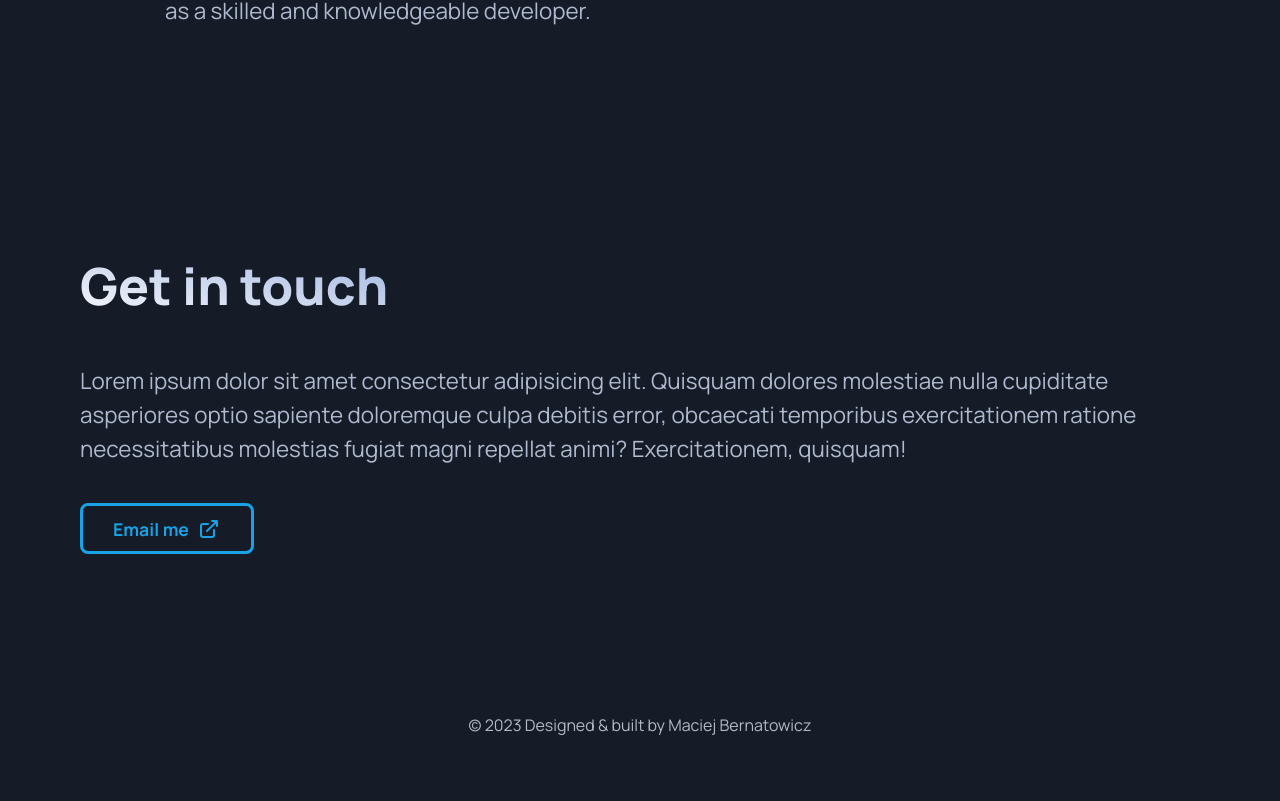
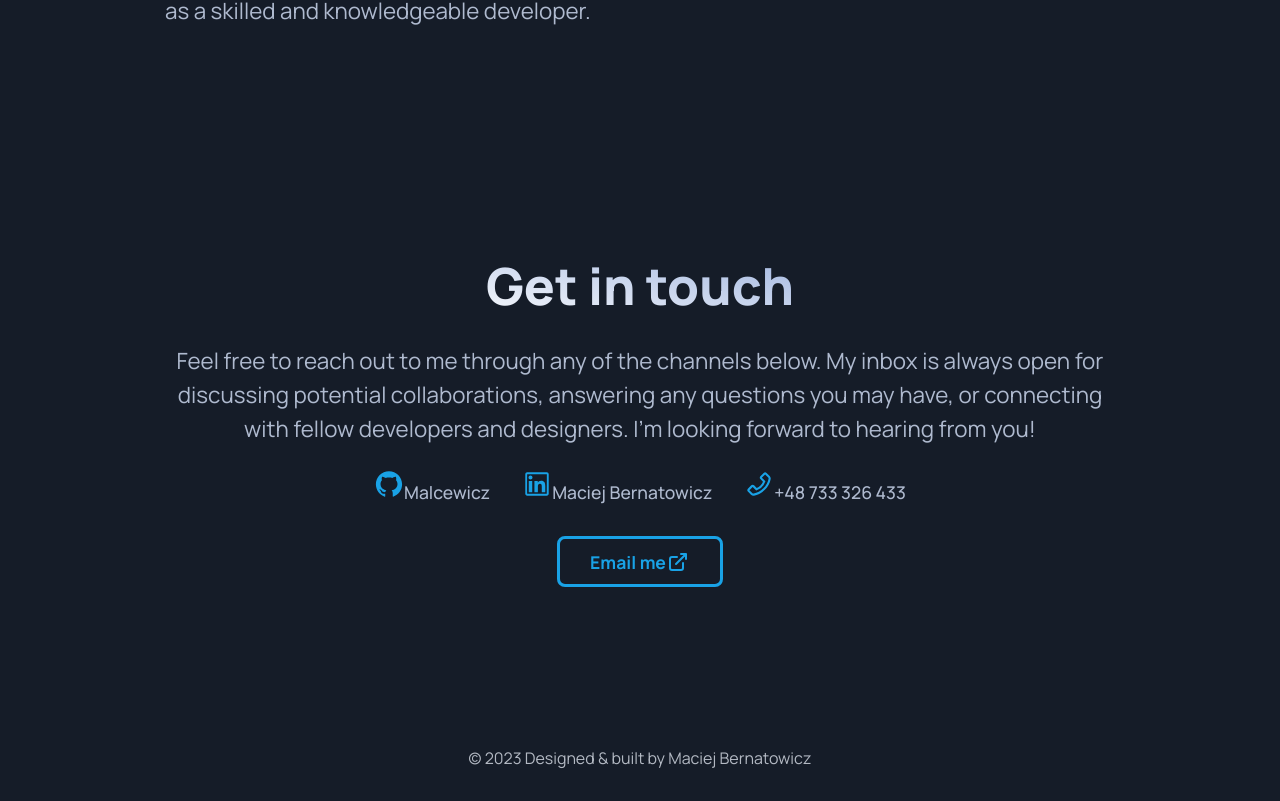
Before and after one commit to Malcewicz/Portfolio-V1, a Next.js app: page / in a window 1280 px wide. Shown: the part 3990-4791 px from the top of the page. Before the commit the page ends 4758 px from the top, so only its background shows below. Built offline with nearby package versions, Linux system fonts and the light colour scheme.

Commit message:
Added contact

```diff
--- a/components/contact.tsx
+++ b/components/contact.tsx
@@ -1,42 +1,45 @@
+import "@/styles/contact.css";
 import MotionSection from "./motion_section";
+import {
+  AiOutlineGithub,
+  AiOutlineLinkedin,
+  AiOutlinePhone,
+} from "react-icons/ai";
+import ExternalLink from "./external_link";
+import Link from "next/link";
 
 const Contact = () => {
   return (
     <MotionSection id="contact">
       <h2>Get in touch</h2>
       <p>
-        Lorem ipsum dolor sit amet consectetur adipisicing elit. Quisquam
-        dolores molestiae nulla cupiditate asperiores optio sapiente doloremque
-        culpa debitis error, obcaecati temporibus exercitationem ratione
-        necessitatibus molestias fugiat magni repellat animi? Exercitationem,
-        quisquam!
+        Feel free to reach out to me through any of the channels below. My inbox
+        is always open for discussing potential collaborations, answering any
+        questions you may have, or connecting with fellow developers and
+        designers. I'm looking forward to hearing from you!
       </p>
-      <br />
-      <div className="btn">
+      <div className="row">
+        <a href="https://github.com/Malcewicz" target="_blank">
+          <AiOutlineGithub size={30} color="hsl(200, 80%, 50%)" />
+          Malcewicz
+        </a>
         <a
-          href="./CV_Maciej_Bernatowicz_english.pdf"
-          type="application/pdf"
+          href="https://linkedin.com/in/maciej-bernatowicz-3a4627182"
           target="_blank"
         >
+          <AiOutlineLinkedin size={30} color="hsl(200, 80%, 50%)" />
+          Maciej Bernatowicz
+        </a>
+        <a href="callto:+48733326433" target="_blank">
+          <AiOutlinePhone size={30} color="hsl(200, 80%, 50%)" />
+          +48 733 326 433
+        </a>
+      </div>
+      <div className="btn">
+        <Link href="mailto:maciej@bernatowicz.dev" target="_blank">
           Email me
-          <svg
-            xmlns="http://www.w3.org/2000/svg"
-            width="24"
-            height="24"
-            viewBox="0 0 24 24"
-            style={{ marginLeft: "0.5rem" }}
-          >
-            <path fill="none" d="M0 0h24v24H0z"></path>
-            <path
-              fill="none"
-              stroke="currentColor"
-              stroke-linecap="round"
-              stroke-linejoin="round"
-              stroke-width="2"
-              d="M11 7H6a2 2 0 0 0-2 2v9a2 2 0 0 0 2 2h9a2 2 0 0 0 2-2v-5m-7 1L20 4m-5 0h5v5"
-            ></path>
-          </svg>
-        </a>
+          <ExternalLink />
+        </Link>
       </div>
     </MotionSection>
   );
--- /dev/null
+++ b/styles/contact.css
@@ -0,0 +1,45 @@
+#contact {
+  max-width: 950px;
+  display: flex;
+  flex-direction: column;
+  place-items: center;
+  text-align: center;
+}
+
+#contact > h2 {
+  margin-bottom: 1.5rem;
+}
+
+#contact > .row {
+  display: flex;
+  flex-direction: row;
+  flex-wrap: wrap;
+  place-items: space-between;
+  gap: 2rem;
+  padding-block: 1.5rem 1rem;
+}
+
+.row > a {
+  color: var(--light-text-color);
+  font-size: 1.1rem;
+  font-weight: 500;
+  gap: 0.25rem;
+  transition: color 200ms ease-in-out, transform 300ms;
+}
+
+.row > a:hover {
+  transform: translateY(-2px);
+  color: hsl(220, 35%, 90%);
+}
+
+@media screen and (max-width: 768px) {
+  #contact {
+    text-align: start;
+    place-items: start;
+  }
+
+  #contact > .row {
+    padding-block: 1rem 0.5rem;
+    gap: 1rem;
+  }
+}
```
